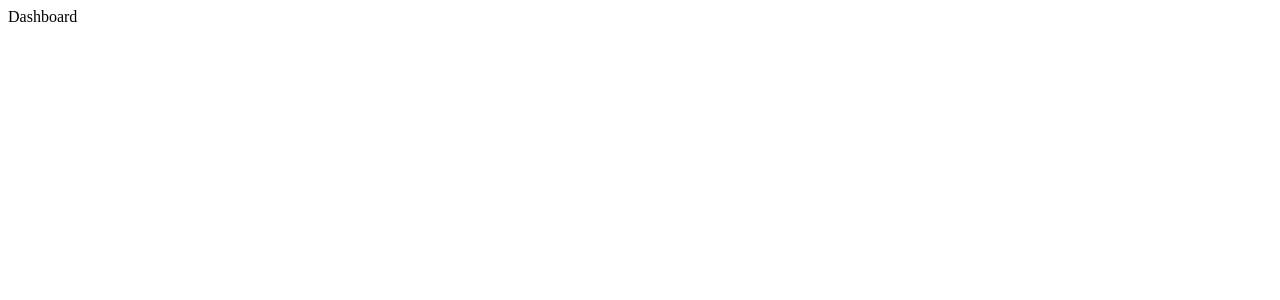
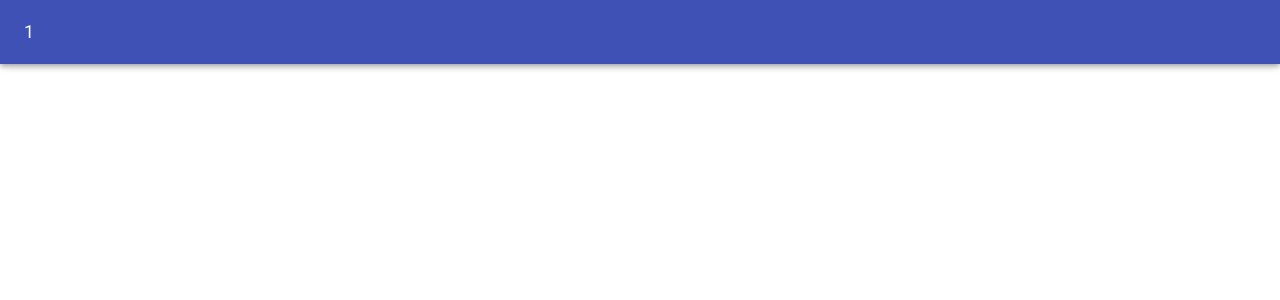
Before and after one commit to tfomina/Deutsch-Daily-Questions-Dashboard, a React app: page /dashboard in a window 1280 px wide. Shown: the top 300 px of the page. Built offline with nearby package versions, Linux system fonts and the light colour scheme.

Commit message:
Верстка админки частично

```diff
--- a/package.json
+++ b/package.json
@@ -26,7 +26,6 @@
     "clean-webpack-plugin": "^3.0.0",
     "css-loader": "^3.3.2",
     "html-webpack-plugin": "^3.2.0",
-    "less-loader": "^5.0.0",
     "style-loader": "^1.0.1",
     "webpack": "^4.41.3",
     "webpack-cli": "^3.3.10",
@@ -36,8 +35,10 @@
     "@material-ui/core": "^4.8.0",
     "@material-ui/icons": "^4.5.1",
     "clsx": "^1.0.4",
+    "file-loader": "^5.0.2",
     "react": "^16.12.0",
     "react-dom": "^16.12.0",
-    "react-router-dom": "^5.1.2"
+    "react-router-dom": "^5.1.2",
+    "typeface-roboto": "0.0.75"
   }
 }
--- a/src/components/App/App.jsx
+++ b/src/components/App/App.jsx
@@ -5,10 +5,26 @@ import {
   Route,
   Redirect
 } from "react-router-dom";
+import { createMuiTheme, ThemeProvider } from "@material-ui/core/styles";
+import { CssBaseline } from "@material-ui/core";
 import { Dashboard } from "../Dashboard";
 import { Web } from "../Web";
 
+const theme = createMuiTheme({
+  typography: {
+    fontSize: 18
+  },
+  palette: {
+    background: {
+      default: "#fff"
+    }
+  }
+});
+
 export const App = () => (
+  <ThemeProvider theme={theme}>
+    <CssBaseline />
+
     <Router>
       <Switch>
         <Route exact path="/" render={props => <Web {...props} />} />
@@ -20,4 +36,5 @@ export const App = () => (
         <Redirect to="/" />
       </Switch>
     </Router>
+  </ThemeProvider>
 );
--- a/src/components/Dashboard/Dashboard.jsx
+++ b/src/components/Dashboard/Dashboard.jsx
@@ -1,3 +1,56 @@
-import React from "react";
+import React, { useState } from "react";
+import clsx from "clsx";
+import { makeStyles, useTheme } from "@material-ui/core/styles";
+import Container from "@material-ui/core/Container";
+import AppBar from "@material-ui/core/AppBar";
+import Toolbar from "@material-ui/core/Toolbar";
+import IconButton from "@material-ui/core/IconButton";
+import MenuIcon from "@material-ui/core/Menu";
 
-export const Dashboard = () => <div>Dashboard</div>;
+const drawerWidth = 240;
+
+const useStyles = makeStyles(theme => ({
+  appBar: {
+    zIndex: theme.zIndex.drawer + 1,
+    transition: theme.transitions.create(["width", "margin"], {
+      easing: theme.transitions.easing.sharp,
+      duration: theme.transitions.duration.leavingScreen
+    }),
+    appBarShift: {
+      marginLeft: drawerWidth,
+      width: `calc(100% - ${drawerWidth}px)`,
+      transition: theme.transitions.create(["width", "margin"], {
+        easing: theme.transitions.easing.sharp,
+        duration: theme.transitions.duration.leavingScreen
+      })
+    },
+    menuButton: {
+      marginRight: 36
+    }
+  }
+}));
+
+export const Dashboard = () => {
+  const classes = useStyles();
+  const theme = useTheme();
+  const [open, setOpen] = useState(false);
+
+  const handleDrawerOpen = () => {
+    setOpen(true);
+  };
+
+  const handleDrawerClose = () => {
+    setOpen(false);
+  };
+
+  return (
+    <Container disableGutters={true} maxWidth={false}>
+      <AppBar
+        position="fixed"
+        className={clsx(classes.appBar, { [classes.appBarShift]: open })}
+      >
+        <Toolbar>1</Toolbar>
+      </AppBar>
+    </Container>
+  );
+};
--- a/src/components/Web/Web.jsx
+++ b/src/components/Web/Web.jsx
@@ -1,3 +1,4 @@
 import React from "react";
+import { Container } from "@material-ui/core";
 
-export const Web = () => <div>Web</div>;
+export const Web = () => <Container>Web</Container>;
--- a/src/index.html
+++ b/src/index.html
@@ -2,7 +2,10 @@
 <html lang="ru">
   <head>
     <meta charset="UTF-8" />
-    <meta name="viewport" content="width=device-width, initial-scale=1.0" />
+    <meta
+      name="viewport"
+      content="minimum-scale=1, initial-scale=1, width=device-width, shrink-to-fit=no"
+    />
     <meta http-equiv="X-UA-Compatible" content="ie=edge" />
     <title><%= htmlWebpackPlugin.options.title %></title>
   </head>
--- a/src/index.jsx
+++ b/src/index.jsx
@@ -1,5 +1,6 @@
 import React from "react";
 import ReactDOM from "react-dom";
+import "typeface-roboto";
 import { App } from "./components/App";
 
 ReactDOM.render(<App />, document.getElementById("root"));
--- a/webpack.config.js
+++ b/webpack.config.js
@@ -29,6 +29,19 @@ module.exports = {
         use: {
           loader: "babel-loader"
         }
+      },
+      {
+        test: /\.css$/,
+        use: ["style-loader", "css-loader"]
+      },
+      {
+        test: /\.(woff|woff2|ttf|eot|svg)$/,
+        use: {
+          loader: "file-loader",
+          options: {
+            name: "[name].[ext]"
+          }
+        }
       }
     ]
   },
```
Also changed, not shown: 1 other file (tests, documents, lock files or other folders). Lines whose indentation alone changed are shown as unchanged.
